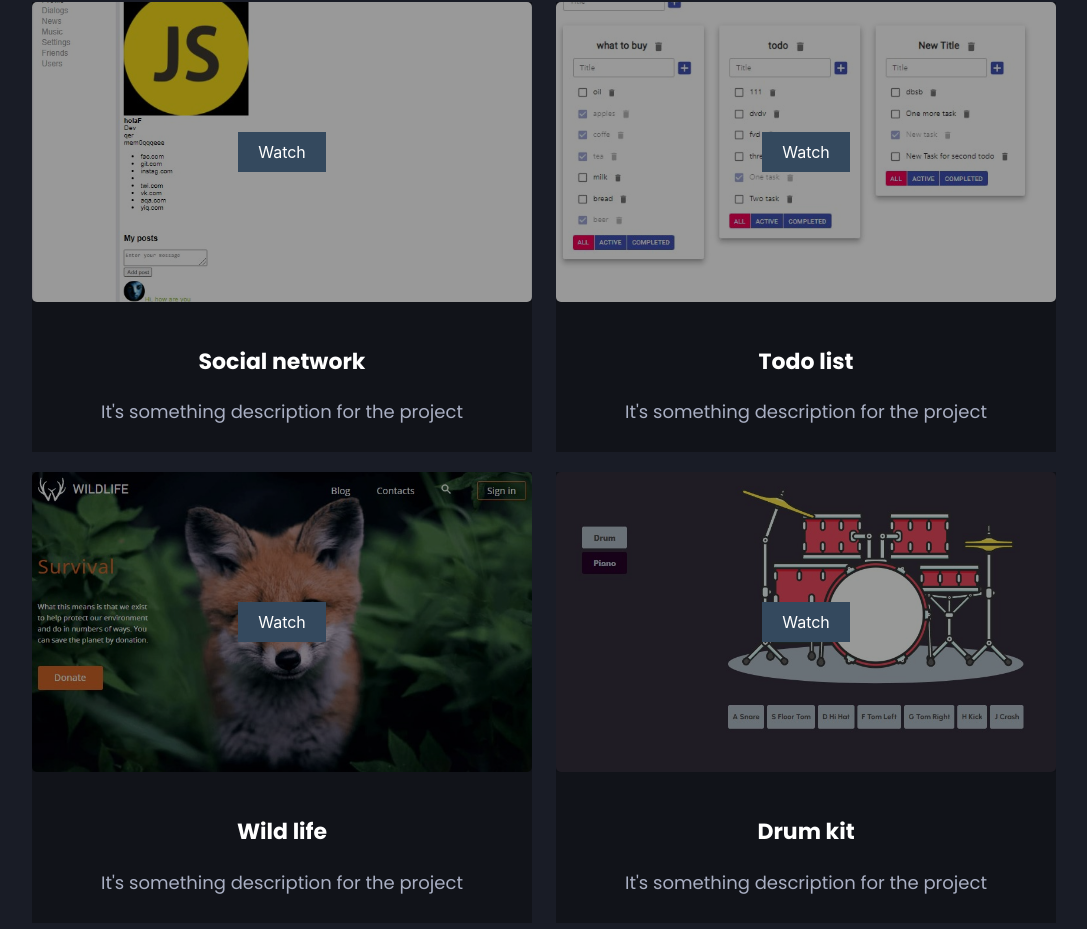
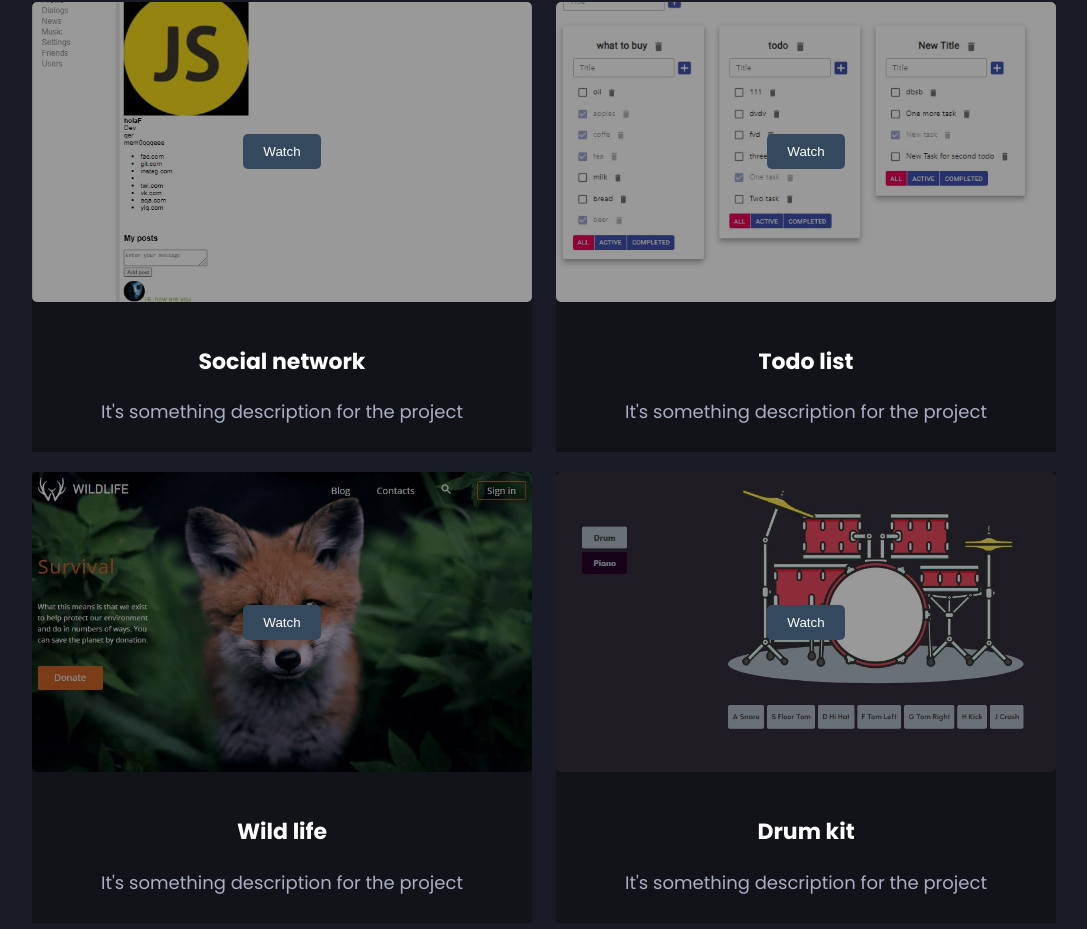
Before and after one commit to KseniyaMelnik/portfolio-react, a React (Create React App) app: page / in a window 1280 px wide. Shown: the part 2029-2958 px from the top of the page, without its empty margins (96-1183 px from the left). Built offline with nearby package versions, Linux system fonts and the light colour scheme.

Commit message:
feat: add component button

```diff
--- /dev/null
+++ b/src/common/components/buttons/Button.js
@@ -0,0 +1,11 @@
+import React from "react";
+import style from './Button.module.scss';
+
+
+function Button(props) {
+    return <div className={style.button}>
+            <button>Watch</button>
+        </div>
+}
+
+export default Button;
--- /dev/null
+++ b/src/common/components/buttons/Button.module.scss
@@ -0,0 +1,21 @@
+@import './../../styles/sass/variables';
+
+.button {
+
+  button {
+    background-color: $primaryColor;
+    padding: 10px 20px;
+    position: relative;
+    z-index: 1;
+    cursor: pointer;
+    color: $titleColor;
+    outline: none;
+    border-radius: 5px;
+    border: none;
+     &:hover {
+       background-color: $bgSecondColor;
+       transition: 7ms ease-in-out;
+
+     }
+  }
+}
--- a/src/projects/Project.js
+++ b/src/projects/Project.js
@@ -1,14 +1,13 @@
 import React from "react";
 import style from './Projects.module.scss';
+import Button from "../common/components/buttons/Button";
 
 function Project(props) {
     return (
         <div className={style.project}>
             <div className={style.card}>
                 <div className={style.image} style={props.style}>
-                    <div className={style.btn}>
-                        <a>Watch</a>
-                    </div>
+                    <Button />
                 </div>
             </div>
             <div className={style.projectInfo}>
--- a/src/projects/Projects.module.scss
+++ b/src/projects/Projects.module.scss
@@ -50,15 +50,6 @@
         right: 0;
         opacity: 0.4;
       }
-
-      .btn {
-        background-color: $primaryColor;
-        padding: 10px 20px;
-        position: relative;
-        z-index: 1;
-        cursor: pointer;
-        color: $titleColor;
-      }
     }
   }
 
```
